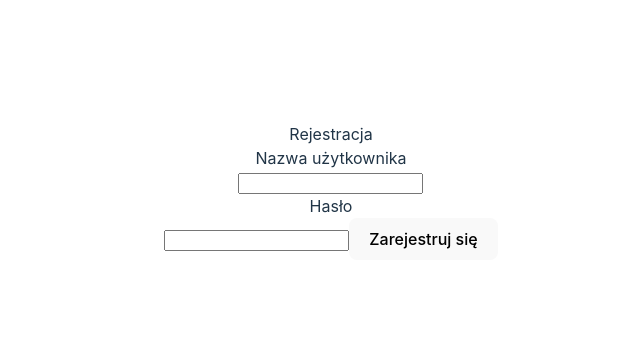
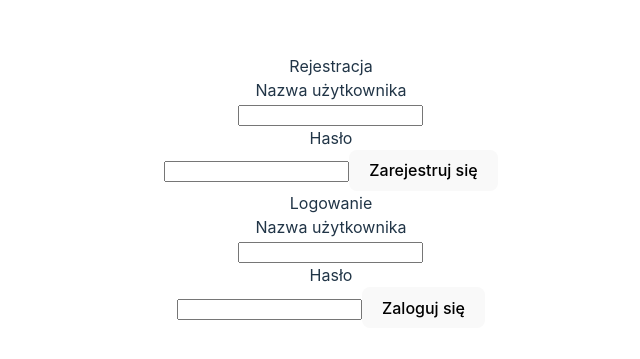
Before and after one commit to DominikDO98/Messanger_App_Front, a React (Vite) app: page / in a window 1280 px wide. Shown: the part 209-568 px from the top of the page, without its empty margins (309-949 px from the left). Built offline with nearby package versions, Linux system fonts and the light colour scheme.

Commit message:
login commponent created

```diff
--- a/src/App.tsx
+++ b/src/App.tsx
@@ -2,6 +2,7 @@ import { useState } from 'react'
 import './App.css'
 import { LoginContext } from './components/login/context/authcontext'
 import { Register } from './components/login/register'
+import { Login } from './components/login/login'
 
 function App() {
 
@@ -11,6 +12,7 @@ function App() {
     <>
     <LoginContext.Provider value={{token, setToken}}>
     <Register/>
+    <Login/>
     </LoginContext.Provider>
     </>
     )
--- a/src/components/login/login.tsx
+++ b/src/components/login/login.tsx
@@ -0,0 +1,73 @@
+import { FormEvent, useState, useContext } from "react";
+import { TUserCreation } from "../../../types/user.types";
+import { LoginContext } from "./context/authcontext";
+
+
+export const Login = () => {
+    const {setToken} = useContext(LoginContext);
+    const [loading, setLoading] = useState<boolean>(false);
+    const [logUser, setLogUser] = useState<TUserCreation>({
+        username: '',
+        password: '',
+    });
+
+    const handleChange = (key: string, value: string) => {
+        setLogUser(user => ({
+            ...user,
+            [key]: value,
+        }))
+    }
+
+    const submitLogin = async (e: FormEvent) => {
+        e.preventDefault()
+
+        setLoading(true)
+
+        try {
+            const res = await fetch(`http://localhost:3000/auth/login`, {
+                method: 'POST',
+                headers: {
+                    'Content-Type': 'application/json',
+                },
+                body: JSON.stringify({
+                    ...logUser,
+                }),
+            });
+
+            const data = await res.json()
+            setToken(data)
+            console.log(data);
+
+
+        } catch (err) {
+            console.log(err);
+
+        } finally {
+            setLoading(false);
+
+        };
+    };
+
+    if (loading) {
+        return <>
+        <p>coś tam... trwa ładowanie... brrrrr.</p>
+        </>
+    }
+
+    return <>
+        <form onSubmit={submitLogin}>
+            <label>
+                <div>Logowanie</div>
+                <div>Nazwa użytkownika</div>
+                <input type="text"  value={logUser.username} onChange={e => handleChange('username', e.target.value)}/>
+            </label>
+            <label>
+                <div>Hasło</div>
+                <input type="text" value={logUser.password} onChange={e => handleChange('password', e.target.value)}/>
+            </label>
+
+            <button type="submit">Zaloguj się</button>
+
+        </form>
+    </>
+}
--- a/src/components/login/register.tsx
+++ b/src/components/login/register.tsx
@@ -35,7 +35,8 @@ export const Register = () => {
             });
 
             const data = await res.json()
-            setToken(data)
+            console.log(data);
+            setToken(data);
 
         } catch (err) {
             console.log(err);
```
